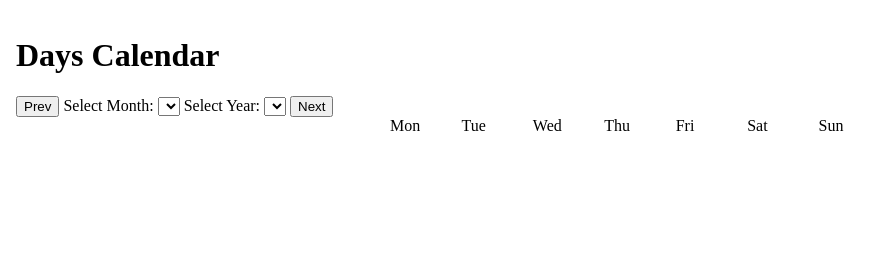
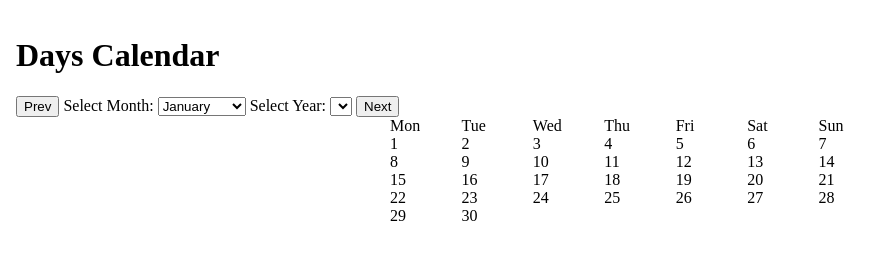
Before and after one commit to saqibjvd/project-days-calendar, a plain HTML site: page index.html in a window 1280 px wide. Shown: the whole page, without its empty margins (0-890 px from the left). Drawn offline with Linux system fonts and the light colour scheme.

Commit message:
-Function to render days in calendar (basic 30 days). -Styling to fit days in calendar. -Function to fill Month selector.

```diff
--- a/index.html
+++ b/index.html
@@ -13,9 +13,9 @@
         <section id="controls" class="controls">
             <button id="prev-button" class="button">Prev</button>
             <label for="select-month">Select Month:</label>
-            <select id="select-month" name="select-month">Select Month:</select>
+            <select id="select-month" name="select-month"></select>
             <label for="select-year">Select Year:</label>
-            <select id="select-year" name="select-year">Select Year:</select>
+            <select id="select-year" name="select-year"></select>
             <button id="next-button" class="button">Next</button>
         </section>
         <main>
--- a/style.css
+++ b/style.css
@@ -12,3 +12,7 @@ body {
   display: grid;
   grid-template-columns: repeat(7, 1fr);
 }
+.days{
+  display: grid;
+  grid-template-columns: repeat(7, 1fr);
+}
--- a/web.mjs
+++ b/web.mjs
@@ -6,7 +6,36 @@
 import { getGreeting } from "./common.mjs";
 import daysData from "./days.json" with { type: "json" };
 
+const months = [ "January", "February", "March", "April", "May", "June",
+  "July", "August", "September", "October", "November", "December"];
+
 window.onload = function() {
  //   document.querySelector("body").innerText = `${getGreeting()} - there are ${daysData.length} known days`;
+const daysContainer = document.getElementById("days-container");
 
+function renderCalendar(year,month){
+    daysContainer.innerHTML = "";
+ // call function that switch days from months
+    for (let i = 1; i <= 30 ; i ++){
+        const day = document.createElement("div");
+        day.textContent = i;
+        daysContainer.appendChild(day);
+    }
 }
+ fillMonthSelector()
+//fillYearSelector()
+const today = new Date();
+renderCalendar(today.getFullYear(),today.getMonth());
+}
+
+function fillMonthSelector() {
+    const selectMonth = document.getElementById("select-month");
+    selectMonth.innerHTML = "";
+
+  months.forEach((month, index) => {
+    const option = document.createElement("option");
+    option.textContent = month;
+    option.value = index;
+    selectMonth.appendChild(option);
+  });
+}
```
